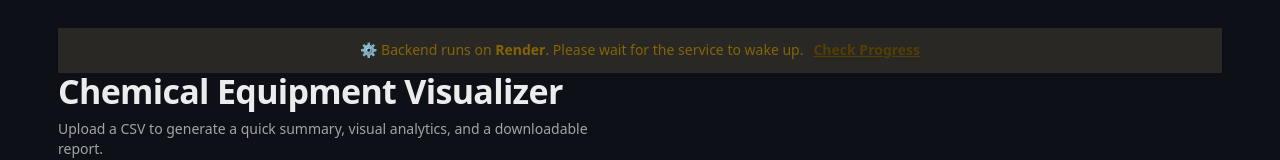
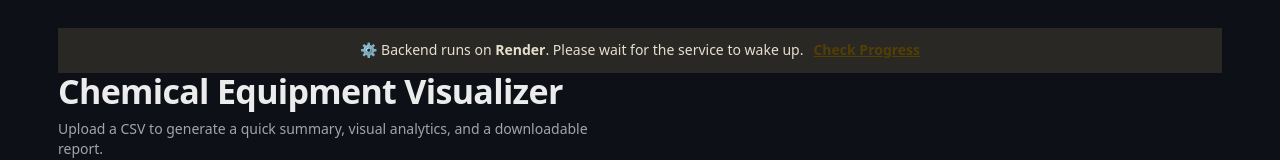
Before and after one commit to KrishnaNsingh/chemical-equipment-visualizer-Fossee, a React (Vite) app in the folder web-frontend/: page / in a window 1280 px wide. Shown: the top 160 px of the page. Built offline with nearby package versions, Linux system fonts and the light colour scheme; no server answers.

Commit message:
Urls update and Web UX Fixed

```diff
--- a/web-frontend/src/components/banner.jsx
+++ b/web-frontend/src/components/banner.jsx
@@ -3,7 +3,7 @@ import React from 'react';
 const DeploymentBanner = () => {
   const bannerStyle = {
     backgroundColor: '#292825', // Soft warning yellow
-    color: '#856404',           // Darker gold text for readability
+    color: '#e6dfcd',           // Darker gold text for readability
     padding: '12px 20px',
     textAlign: 'center',
     fontSize: '14px',
@@ -27,7 +27,7 @@ const DeploymentBanner = () => {
     <div style={bannerStyle}>
       <span>⚙️ Backend runs on <strong>Render</strong>. Please wait for the service to wake up.</span>
       <a
-        href="https://chemical-equipment-backend-xthm.onrender.com/admin/"
+        href="https://chemical-equipment-backend-xthm.onrender.com/api/status/"
         target="_blank"
         rel="noopener noreferrer"
         style={linkStyle}
```
